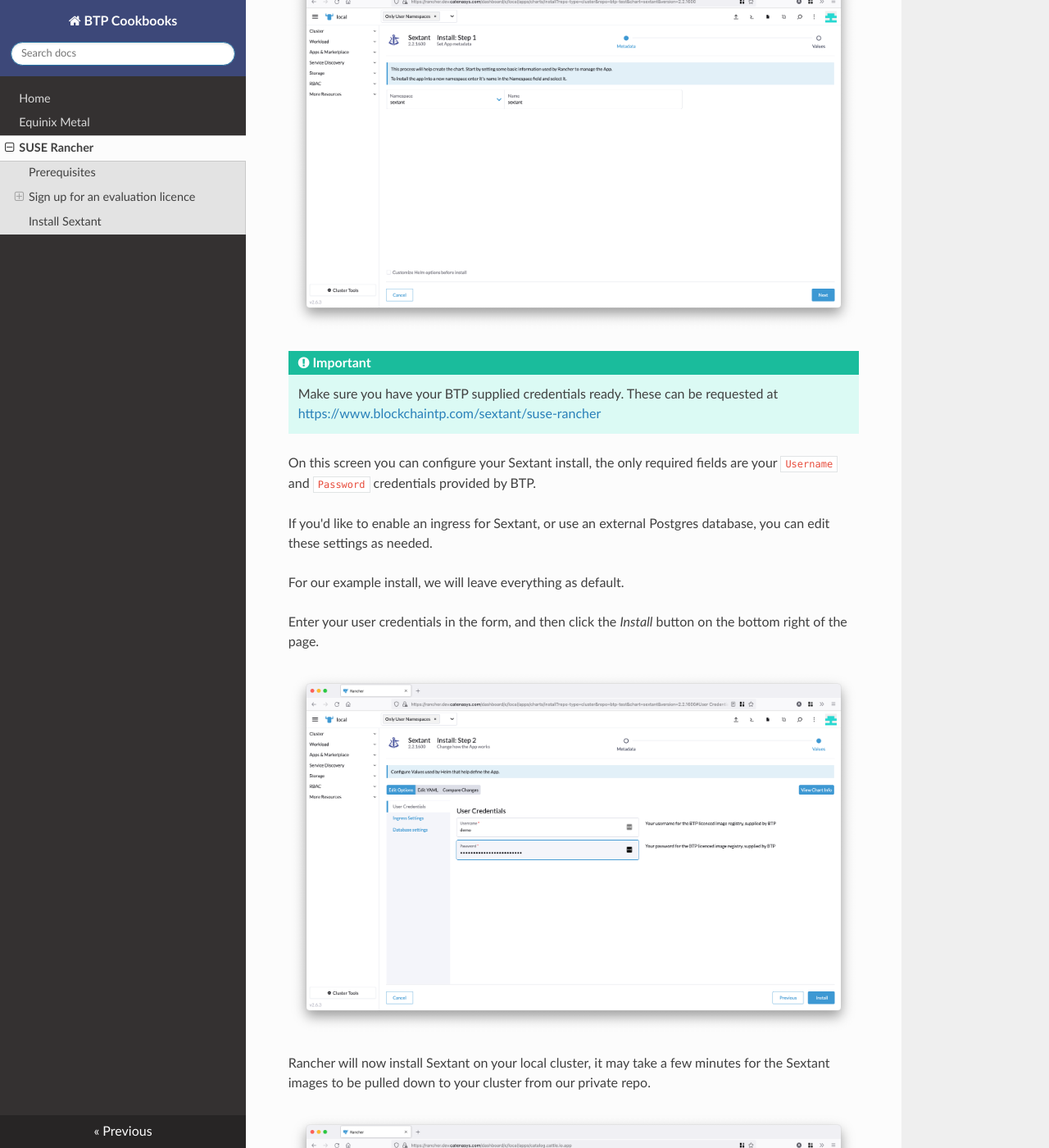
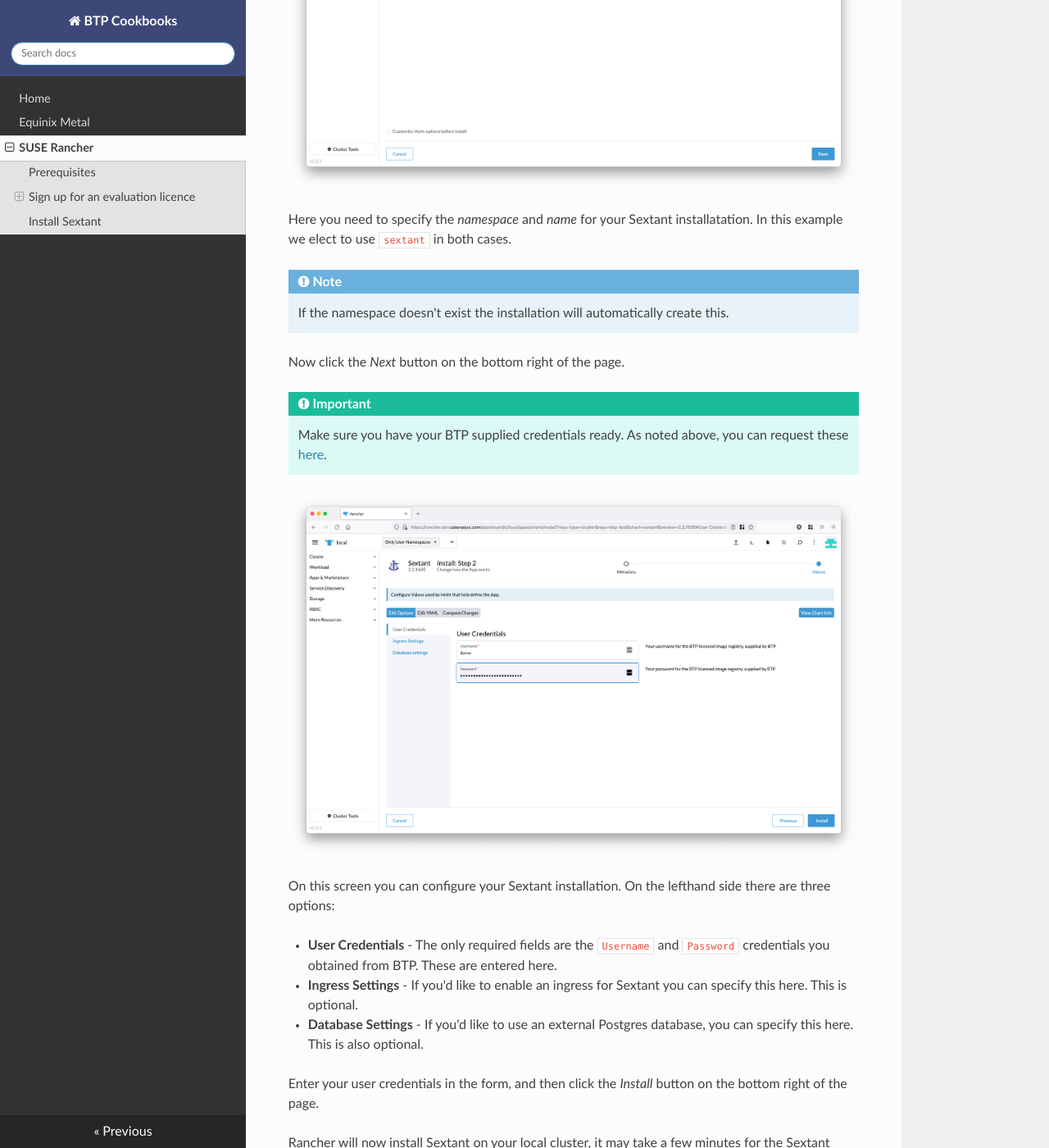
Before and after one commit to blockchaintp/cookbooks, an MkDocs documentation site: the page built from docs/rancher/index.md, in a window 1280 px wide and 1400 px high, scrolled down 1980 px. Shown: the whole window at 82% size. Built offline with MkDocs 1.6.1, drawn with Linux system fonts in a browser that asks for light colours; nearby versions of some CDN libraries; some of the changed text lies outside the part shown.

Commit message:
fix: revise narrative flow
Signed-off-by: Duncan Johnston-Watt <duncan@blockchaintp.com>

````diff
--- a/docs/rancher/index.md
+++ b/docs/rancher/index.md
@@ -1,26 +1,27 @@
 # SUSE Rancher Cookbook
 
-Recipe for installing
-Sextant Community Edition on a Rancher managed kubernetes cluster to deploy
-and manage blockchain networks.
+Recipe for installing the Sextant Community Edition on a SUSE Rancher managed
+Kubernetes cluster to deploy and manage blockchain networks.
 
 ## Prerequisites
 
-* [SUSE Rancher](https://www.suse.com/products/suse-rancher/) v2.6 or later with a Kubernetes cluster v1.19 or later
-* [kubectl](https://kubernetes.io/docs/tasks/tools/#kubectl) configured to access your cluster
+* [SUSE Rancher](https://www.suse.com/products/suse-rancher/) v2.6 or later with
+a Kubernetes cluster v1.19 or later
+* [kubectl](https://kubernetes.io/docs/tasks/tools/#kubectl) configured to
+access your cluster
 
 ## Sign up for an evaluation licence
 
-To install Sextant Community edition, you will need credentials
-supplied by BTP.
+To install the Sextant Community edition, you will need user credentials
+supplied by BTP. If you don't have these, you can request them
+[here](https://www.blockchaintp.com/sextant/suse-rancher).
 
-Please complete this form to request credentials: [https://www.blockchaintp.com/sextant/suse-rancher](https://www.blockchaintp.com/sextant/suse-rancher)
+### License
 
-!!!Important
-    Use of the Sextant Community Edition is governed by our
-    [Marketplace EULA](https://sextant-resources.s3.amazonaws.com/agreements/Blockchain+Technology+Partners+Limited+(Marketplace)+End+User+License+Agreement.pdf)
-    with the exception of Daml support which is subject to our
-    [Evaluation EULA](https://sextant-resources.s3.amazonaws.com/agreements/Blockchain+Technology+Partners+Limited+(Evaluation)+End+User+License+Agreement.pdf).
+Use of the Sextant Community Edition is governed by our
+[Marketplace EULA](https://sextant-resources.s3.amazonaws.com/agreements/Blockchain+Technology+Partners+Limited+(Marketplace)+End+User+License+Agreement.pdf)
+with the exception of Daml support which is subject to our
+[Evaluation EULA](https://sextant-resources.s3.amazonaws.com/agreements/Blockchain+Technology+Partners+Limited+(Evaluation)+End+User+License+Agreement.pdf).
 
 ### Useful links
 
@@ -30,76 +31,87 @@ Please complete this form to request credentials: [https://www.blockchaintp.com/
 ## Install Sextant
 
 Log in to Rancher and select the cluster you want to install Sextant on,
-in our example, this will be the local cluster.
+in our example, this will be the local Rancher cluster.
 
 ![Local Rancher cluster](../images/rancher/local-cluster.png)
 
 From the left menu, select _Apps & Marketplace_ and then _Charts_.
-Choose the Sextant chart from the list of partner charts
+Choose the Sextant chart from the list of partner charts.
 
 ![Partner Charts](../images/rancher/partner-charts.png)
 
-Select or create a namespace for your Sextant install, we will use a
-namespace called `sextant` in this example.
-
-Choose a name for your install, we will leave the default name of sextant
-
-Click the Next button on the bottom right of the page.
+This will take you to the following screen.
 
 ![Namespace and Name](../images/rancher/install-metadata.png)
 
+Here you need to specify the _namespace_ and _name_ for your Sextant
+installatation. In this example we elect to use `sextant` in both cases.
+
+!!!Note
+    If the namespace doesn't exist the installation will automatically create
+    this.
+
+Now click the _Next_ button on the bottom right of the page.
+
 !!!Important
-    Make sure you have your BTP supplied credentials ready. These can be
-    requested at [https://www.blockchaintp.com/sextant/suse-rancher](https://www.blockchaintp.com/sextant/suse-rancher)
+    Make sure you have your BTP supplied credentials ready. As noted above,
+    you can request these
+    [here](https://www.blockchaintp.com/sextant/suse-rancher).
 
-On this screen you can configure your Sextant install, the only required fields
-are your `Username` and `Password` credentials provided by BTP.
+![User Credentials](../images/rancher/user-credentials.png)
 
-If you'd like to enable an ingress for Sextant, or use an external
-Postgres database, you can edit these settings as needed.
+On this screen you can configure your Sextant installation. On the lefthand side
+there are three options:
 
-For our example install, we will leave everything as default.
+* **User Credentials** - The only required fields are the `Username` and
+`Password` credentials you obtained from BTP. These are entered here.
+* **Ingress Settings** - If you'd like to enable an ingress for Sextant you can
+specify this here. This is optional.
+* **Database Settings** - If you'd like to use an external Postgres database,
+you can specify this here. This is also optional.
 
 Enter your user credentials in the form, and then click the _Install_ button
 on the bottom right of the page.
 
-![User Credentials](../images/rancher/user-credentials.png)
-
 Rancher will now install Sextant on your local cluster, it may take a few
-minutes for the Sextant images to be pulled down to your cluster from our private repo.
+minutes for the Sextant images to be pulled down to your cluster from our
+private repo.
 
 ![Installing Sextant](../images/rancher/installing-sextant.png)
 
-Once the installation has completed, you will see the NOTES from the install.
-In our example they are:
+Once the installation has completed, you will see the NOTES from the
+installation. In our example these are:
 
 ```
 NOTES:
-1. Get the initial Sextant application username and password by running this command
-kubectl describe pod/sextant-0 --namespace sextant | grep INITIAL_
+1. Get the initial Sextant application username and password by running this
+command kubectl describe pod/sextant-0 --namespace sextant | grep INITIAL_
 2. Get the application URL by running these commands:
 export POD_NAME=$(kubectl get pods -l "app.kubernetes.io/name=sextant" -o jsonpath="{.items[0].metadata.name}")
 echo "Visit http://127.0.0.1:8080 to use your application"
 kubectl port-forward $POD_NAME 8080:80
+```
+
+Make a note of these instructions as we will now switch to a local terminal
+window to finish setting up Sextant.
+
+Once you've opened a local terminal, start by confirming that you can connect to
+your Kubernetes cluster using `kubectl` by running this command:
 
 ```
-
-Make a note of the instructions, and we will now switch to a local terminal
-window to finish setting up Sextant.
-
-First, confirm that you can connect to your kubernetes cluster using
-`kubectl` by running `kubectl get pods`
+kubectl get pods
+```
 
 ![Check kubectl](../images/rancher/check-kubectl.png)
 
-Then run the first command from the install notes. In our example this is:
+Then run the first command from the installation NOTES. In our example this is:
 
-```
+```json
 kubectl describe pod/sextant-0 --namespace sextant | grep INITIAL_
-
 ```
 
-This will fetch the initial random password for your Sextant install.
+This will display the initial user/password combination for the your Sextant
+installation.
 
 !!!Important
     Make sure you save this password, as it will not be possible to retrieve
@@ -113,7 +125,6 @@ Now run the second command from the install notes. In our example this is:
 export POD_NAME=$(kubectl get pods -l "app.kubernetes.io/name=sextant" -o jsonpath="{.items[0].metadata.name}")
 echo "Visit http://127.0.0.1:8080 to use your application"
 kubectl port-forward $POD_NAME 8080:80
-
 ```
 
 This will set up a port forward to your Sextant install, and make it accessible
````
